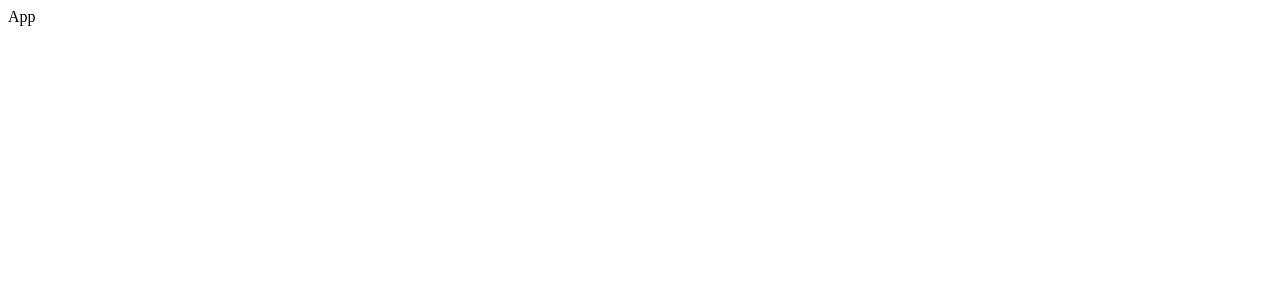
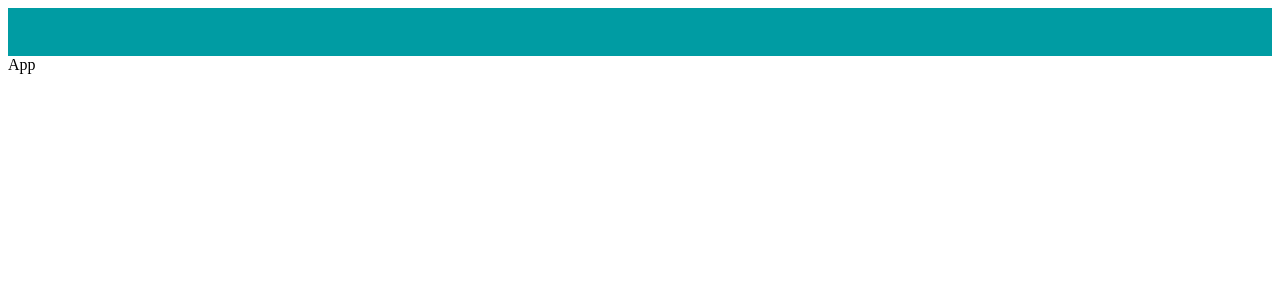
Before and after one commit to future4code/Marzo-Lucas-Matheus, a React (Vite) app in the folder modulo3/goomer/: page / in a window 1280 px wide. Shown: the top 300 px of the page. Built offline with nearby package versions, Linux system fonts and the light colour scheme; the HTML template or start-up script is replaced by a standard one.

Commit message:
Componente Header

```diff
--- a/modulo3/goomer/src/App.jsx
+++ b/modulo3/goomer/src/App.jsx
@@ -1,7 +1,13 @@
 import React from "react";
+import { Header } from "./components";
 
 const App = () => {
-  return <div>App</div>;
+  return (
+    <div>
+      <Header />
+      App
+    </div>
+  );
 };
 
 export default App;
--- /dev/null
+++ b/modulo3/goomer/src/components/Header.jsx
@@ -0,0 +1,6 @@
+import { Box } from "@chakra-ui/react";
+import React from "react";
+
+export const Header = () => {
+  return <Box bg="#009CA3" w="100%" h="3rem"></Box>;
+};
--- /dev/null
+++ b/modulo3/goomer/src/components/index.js
@@ -0,0 +1 @@
+export * from "./Header";
```
